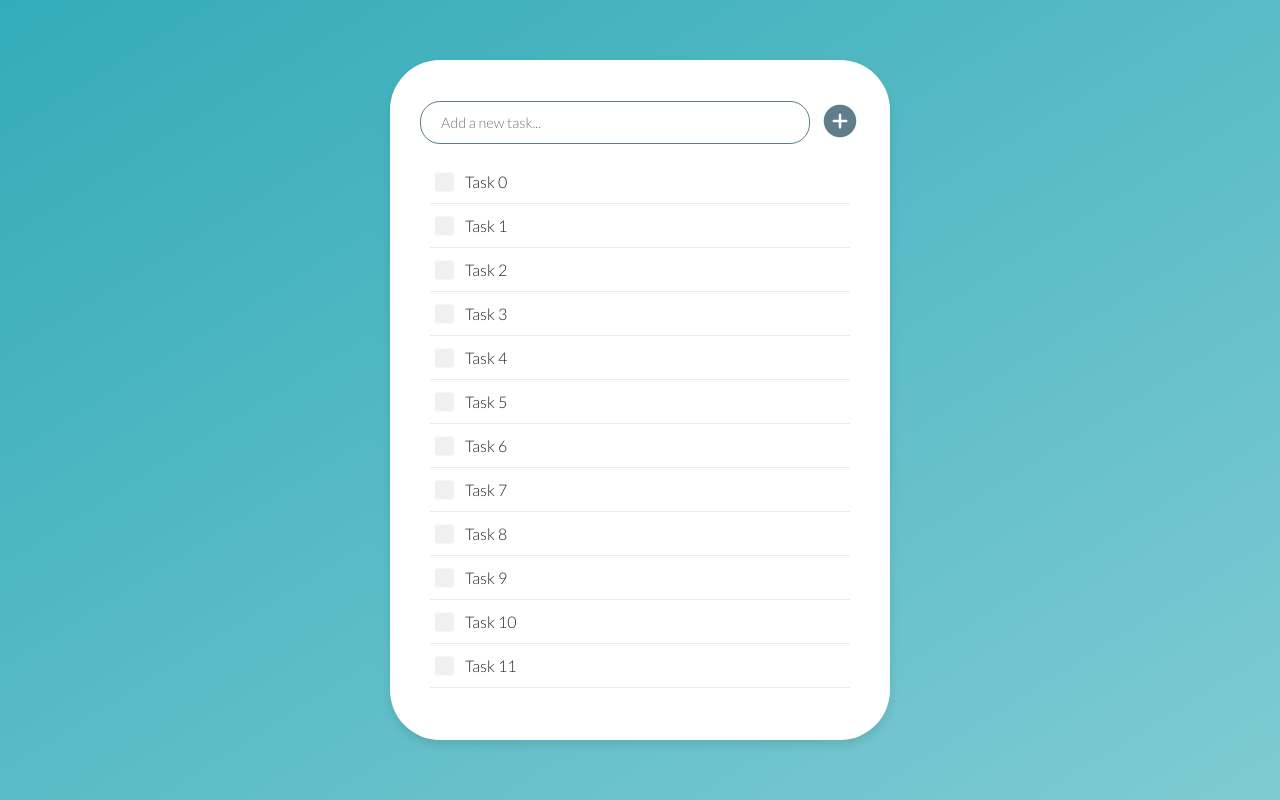
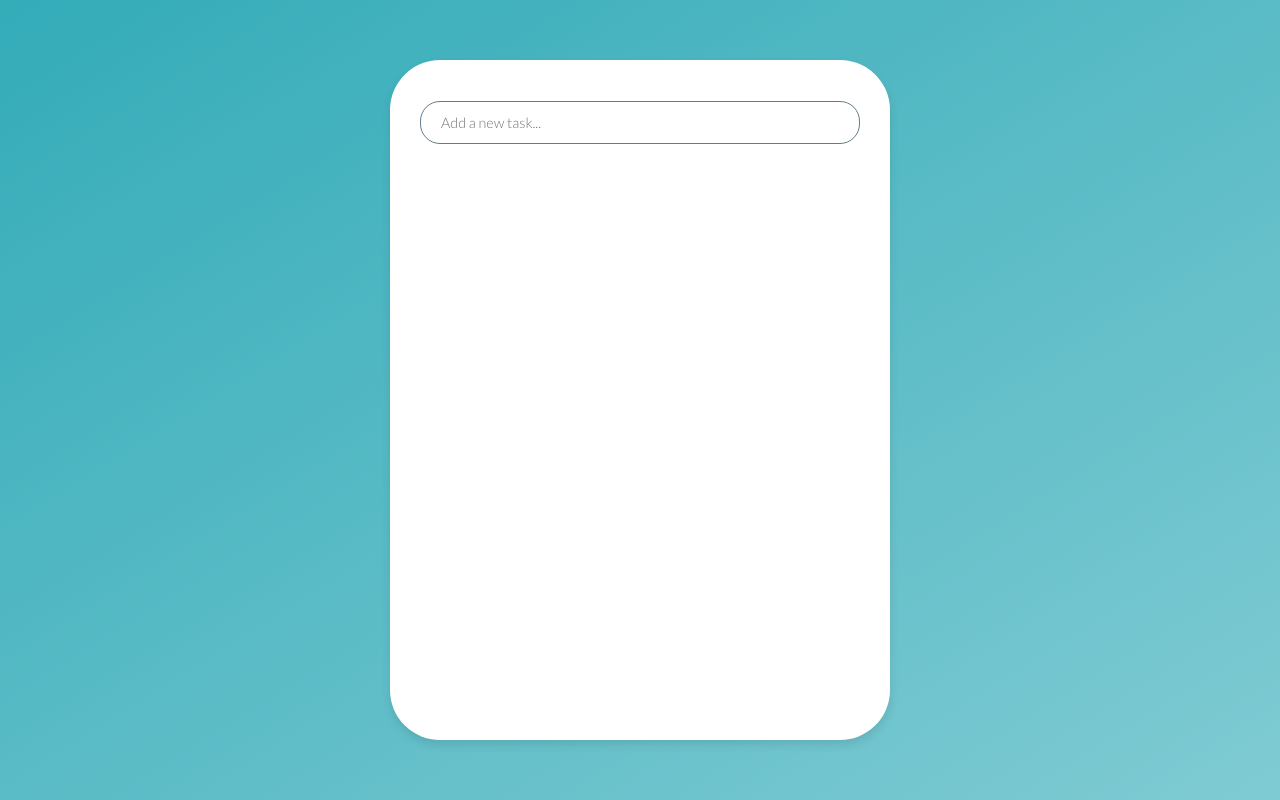
Before and after one commit to alisasbbtn/another-to-do-app, a React (Create React App) app: page / in a window 1280 px wide. Built offline with nearby package versions, Linux system fonts and the light colour scheme.

Commit message:
Add adding, deleting tasks (using React State)

```diff
--- a/package.json
+++ b/package.json
@@ -6,6 +6,7 @@
     "@testing-library/jest-dom": "^5.11.5",
     "@testing-library/react": "^11.1.0",
     "@testing-library/user-event": "^12.1.10",
+    "nanoid": "^3.1.16",
     "node-sass": "^4.14.1",
     "react": "^17.0.1",
     "react-dom": "^17.0.1",
--- a/src/components/TaskInput/TaskInput.js
+++ b/src/components/TaskInput/TaskInput.js
@@ -2,11 +2,15 @@ import React from 'react';
 
 import classes from './TaskInput.module.scss';
 
-const taskInput = () => {
+const taskInput = (props) => {
   return (
     <div className={classes.TaskInput}>
-      <input className={classes.Input} type="text" placeholder="Add a new task..."></input>
-      <button className={classes.Button}><ion-icon name="add-circle" title="Add Task"></ion-icon></button>
+      <input
+        className={classes.Input}
+        type="text"
+        placeholder="Add a new task..."
+        onKeyUp={props.taskAdded}
+      ></input>
     </div>
   );
 };
--- a/src/components/TaskInput/TaskInput.module.scss
+++ b/src/components/TaskInput/TaskInput.module.scss
@@ -2,8 +2,6 @@
 
 .TaskInput {
   padding: 16px 0;
-  display: flex;
-  justify-content: center;
 }
 
 .Input {
@@ -20,22 +18,3 @@
     border: 1px solid $primary-color;
   }
 }
-
-.Button {
-  margin-left: 10px;
-  cursor: pointer;
-  outline: none;
-  background-color: transparent;
-  border: none;
-  color: $accent-color;
-  transition: color .3s;
-
-  &:hover {
-    color: $primary-color;
-  }
-
-  ion-icon {
-    font-size: 2.5rem;
-    --ionicon-stroke-width: 18px;
-  }
-}
--- a/src/components/TaskList/Task/Task.js
+++ b/src/components/TaskList/Task/Task.js
@@ -1,16 +1,24 @@
-import React from "react";
+import React from 'react';
 
-import classes from "./Task.module.scss";
+import classes from './Task.module.scss';
 
 const task = (props) => {
   return (
     <div className={classes.Task}>
-      <label className={classes.TaskContainer}>
-        <input type="checkbox" />
+      <label
+        className={classes.TaskContainer}
+        onClick={() => props.toggled(props.id)}
+      >
+        <input type="checkbox" checked={task.isCompleted} />
         <span className={classes.CustomCheckbox}></span>
         <p className={classes.TaskContent}>{props.content}</p>
       </label>
-      <ion-icon name="trash-outline"></ion-icon>
+      <button
+        className={classes.DeleteButton}
+        onClick={() => props.deleted(props.id)}
+      >
+        <ion-icon name="trash-outline"></ion-icon>
+      </button>
     </div>
   );
 };
--- a/src/components/TaskList/Task/Task.module.scss
+++ b/src/components/TaskList/Task/Task.module.scss
@@ -8,15 +8,13 @@
   border-bottom: 1px solid rgba($divider-color, .3);
 
   &:hover {
-    ion-icon {
-      display: inline;
+    .DeleteButton {
+      visibility: visible;
     }
   }
 
-  ion-icon {
-    display: none;
-    color: $accent-color;
-    cursor: pointer;
+  &:last-child {
+    border: none;
   }
 }
 
@@ -31,10 +29,6 @@
   -moz-user-select: none;
   -ms-user-select: none;
   user-select: none;
-
-  &:last-child {
-    border: none;
-  }
 
   input {
     cursor: pointer;
@@ -91,3 +85,17 @@
     transform: rotate(45deg);
   }
 }
+
+.DeleteButton {
+  visibility: hidden;
+  cursor: pointer;
+  outline: none;
+  background-color: transparent;
+  border: none;
+  margin: 0 5px;
+  color: $primary-color-dark;
+
+  &:hover {
+    color: $accent-color;
+  }
+}
--- a/src/components/TaskList/TaskList.js
+++ b/src/components/TaskList/TaskList.js
@@ -8,10 +8,13 @@ const taskList = (props) => {
   let tasks = props.tasks.map((task) => {
     return (
       <Task
+        key={task.id}
         id={task.id}
         content={task.content}
         createdAt={task.createdAt}
         isCompleted={task.id}
+        toggled={props.taskToggled}
+        deleted={props.taskDeleted}
       />
     );
   });
--- a/src/containers/MainContainer/MainContainer.js
+++ b/src/containers/MainContainer/MainContainer.js
@@ -1,22 +1,56 @@
-import React, { Component } from "react";
+import React, { Component } from 'react';
 
-import classes from "./MainContainer.module.scss";
+import classes from './MainContainer.module.scss';
 
-import TaskInput from "../../components/TaskInput/TaskInput";
-import TaskList from "../../components/TaskList/TaskList";
+import TaskInput from '../../components/TaskInput/TaskInput';
+import TaskList from '../../components/TaskList/TaskList';
+
+import { nanoid } from 'nanoid';
 
 class MainContainer extends Component {
   state = {
-    tasks: [...Array(40).keys()].map((el, index) => {
-      return { content: "Task " + index };
-    }),
+    tasks: [],
+  };
+
+  addTaskHandler = (event) => {
+    if (event.which === 13 && event.target.value) {
+      const task = {
+        id: nanoid(),
+        content: event.target.value,
+        isCompleted: false,
+        createdAt: new Date(),
+      };
+      this.setState({ tasks: [...this.state.tasks, task] });
+      event.target.value = '';
+    }
+  };
+
+  toggleTaskHandler = (id) => {
+    const taskIndex = this.state.tasks.findIndex((task) => task.id === id);
+    const tasks = [...this.state.tasks];
+    tasks[taskIndex].isCompleted = !tasks[taskIndex].isCompleted;
+    this.setState({ tasks: tasks });
+  };
+
+  deleteTaskHandler = (id) => {
+    if (window.confirm('Are you sure?')) {
+      const taskIndex = this.state.tasks.findIndex((task) => task.id === id);
+      const tasks = this.state.tasks.filter(
+        (item, index) => index !== taskIndex
+      );
+      this.setState({ tasks: tasks });
+    }
   };
 
   render() {
     return (
       <div className={classes.MainContainer}>
-        <TaskInput />
-        <TaskList tasks={this.state.tasks} />
+        <TaskInput taskAdded={this.addTaskHandler} />
+        <TaskList
+          tasks={this.state.tasks}
+          taskDeleted={this.deleteTaskHandler}
+          taskToggled={this.toggleTaskHandler}
+        />
       </div>
     );
   }
```
